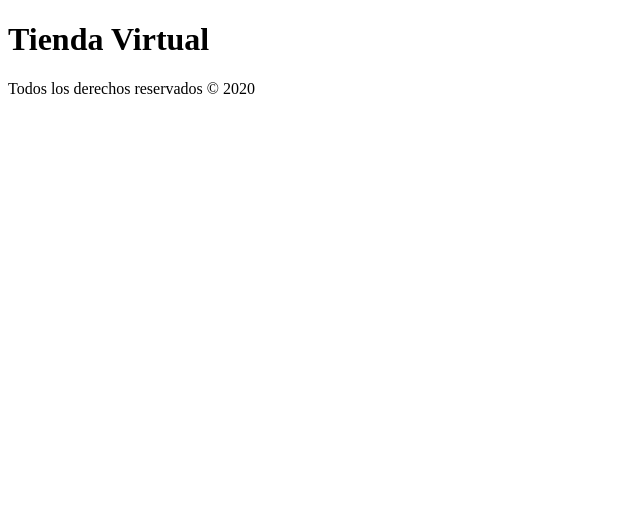
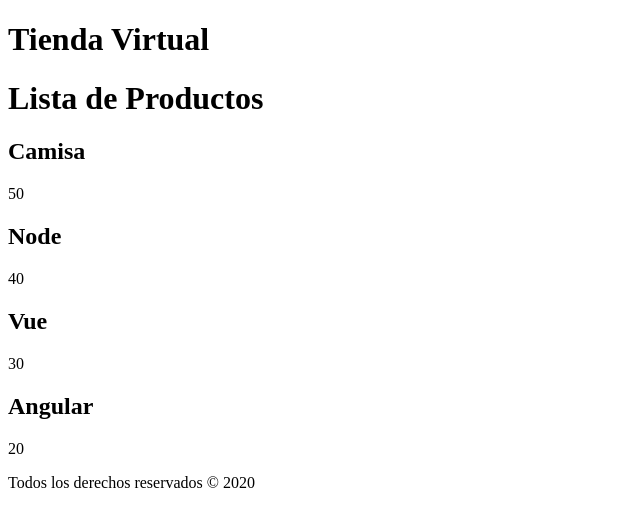
Before and after one commit to johandavidcm/Basicos-React, a React (Create React App) app: page / in a window 1280 px wide. Shown: the top 526 px of the page, without its empty margins (0-640 px from the left). Built offline with nearby package versions, Linux system fonts and the light colour scheme.

Commit message:
Primer Hook

```diff
--- a/src/App.js
+++ b/src/App.js
@@ -1,8 +1,17 @@
-import React, {Fragment} from 'react';
+import React, { Fragment, useState } from 'react';
 import Header from './components/Header';
 import Footer from './components/Footer';
+import Producto from './components/Producto';
 
 function App() {
+
+  //Crear listado de Productos
+  const[ productos, guardarProductos ] = useState([
+    { id: 1, nombre: 'Camisa', precio: 50 },
+    { id: 2, nombre: 'Node', precio: 40 },
+    { id: 3, nombre: 'Vue', precio: 30 },
+    { id: 4, nombre: 'Angular', precio: 20 },
+  ]);
 
   //Obtener fecha
   const fecha = new Date().getFullYear();
@@ -12,6 +21,13 @@
       <Header
         titulo="Tienda Virtual"
       />
+      <h1>Lista de Productos</h1>
+      {productos.map(producto=>(
+        <Producto
+          key={ producto.id }
+          producto={ producto }
+        />
+      ))}
       <Footer
         fecha={fecha}
       />
--- /dev/null
+++ b/src/components/Producto.js
@@ -0,0 +1,12 @@
+import React from 'react';
+
+const Producto = ({producto}) => {
+    return (
+        <div>
+            <h2>{ producto.nombre }</h2>
+            <p> { producto.precio } </p>
+        </div>
+    );
+}
+
+export default Producto;
```
Also changed, not shown: src/components/Footer.js (+4 -4 lines).
